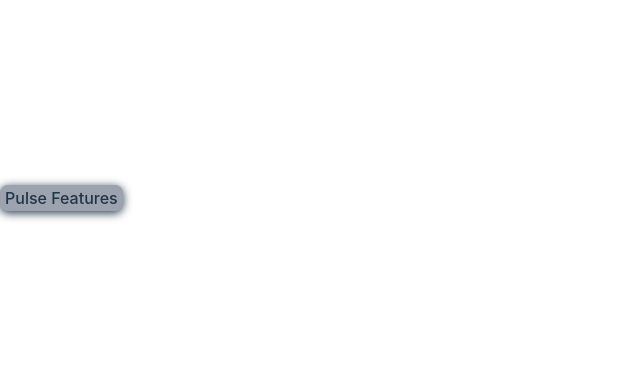
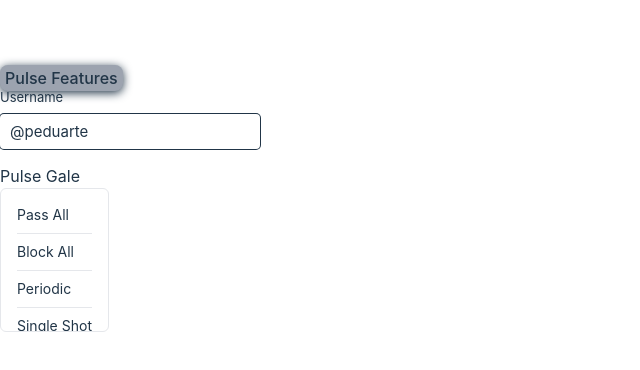
Before and after one commit to Willlasbury/labview, a React (Vite) app: page / in a window 1280 px wide. Shown: the part 202-572 px from the top of the page, without its empty margins (0-640 px from the left). Built offline with nearby package versions, Linux system fonts and the light colour scheme.

Commit message:
some komit

```diff
--- a/src/App.tsx
+++ b/src/App.tsx
@@ -2,6 +2,7 @@ import './App.css'
 import { useState } from 'react';
 import { PopOver } from './components/PopOver'
 import { fakeData } from './utils/fakeData'
+import { ScrollAreaList } from './components/ScollAreaList';
 
 function App() {
   const [item, setItem] = useState<String>('fdsa');
@@ -9,7 +10,21 @@ function App() {
   return (
     <>
       <PopOver label={'Pulse Features'} setItem={setItem} />
-    </>
+      <fieldset className="mb-[15px] flex w-full flex-col justify-start">
+				<label
+					className="mb-2.5 block text-[13px] leading-none text-violet12"
+					htmlFor="username"
+				>
+					Username
+				</label>
+				<input
+					className="h-[35px] shrink-0 grow rounded px-2.5 text-[15px] leading-none text-violet11 shadow-[0_0_0_1px] shadow-violet7 outline-none focus:shadow-[0_0_0_2px] focus:shadow-violet8"
+					id="username"
+					defaultValue="@peduarte"
+				/>
+			</fieldset>
+      <ScrollAreaList title='Pulse Gale' data={fakeData.pulseGate}/>
+     </>
   )
 }
 
--- a/src/components/ScollAreaList.tsx
+++ b/src/components/ScollAreaList.tsx
@@ -1,14 +1,14 @@
 import { ScrollArea } from "@/components/subComp/scroll-area"
 import { Separator } from "@/components/subComp/separator"
-import type { subObjData } from "@/utils/fakeData"
+import type { subObjData  } from "@/utils/fakeData"
 
 type ScrollAreaProps = {
   title: string,
   data: subObjData
 }
 
-export function ScrollAreaComp({ title, data }: ScrollAreaProps) {
-
+export function ScrollAreaList({ title, data }: ScrollAreaProps) {
+  console.log("data:", data)
   return (
     <section>
       <h4 id="scroll-area-title">{title}</h4>
@@ -16,7 +16,7 @@ export function ScrollAreaComp({ title, data }: ScrollAreaProps) {
         <div className="p-4">
           {data.array.map((val: string) => (
             <div key={val}>
-              <div className="text-sm">{val}<sup>{data.unit}</sup></div>
+               <div className="text-sm">{val}{data.unit && <sup>{data.unit}</sup>}</div>
               <Separator className="my-2" />
             </div>
           ))}
--- a/src/utils/fakeData.ts
+++ b/src/utils/fakeData.ts
@@ -1,12 +1,12 @@
 export type subObjData = {
     array: Array<string>,
-    unit: string
+    unit: string | null
 }
 
 export type fakeDataObj = {
     pulseWidth: subObjData,
     pulseFrequencey: subObjData,
-    pulseGate: Array<string>,
+    pulseGate: subObjData,
     pulseClockOut: subObjData,
     period: subObjData
 }
@@ -14,7 +14,7 @@ export type fakeDataObj = {
 export const fakeData: fakeDataObj = {
      pulseWidth : { array : Array.from({length: 15}).map((_,i)=>`${i + 1}`), unit: '-9' },
      pulseFrequencey : {array : Array.from({length: 15}).map((_,i)=>`${i + 1}`), unit: '-9'},
-     pulseGate : ['Pass All', 'Block All', 'Periodic', 'Single Shot'],
+     pulseGate : {array : ['Pass All', 'Block All', 'Periodic', 'Single Shot'], unit: null},
      pulseClockOut : {array: Array.from({length: 10}).map((_,i,a) => `${10 * (a.length-i)}`), unit: '+6'},
      period : {array: Array.from({length: 5}).map((_,i)=>`${i + 1}`), unit: 'n'},
 }
```
